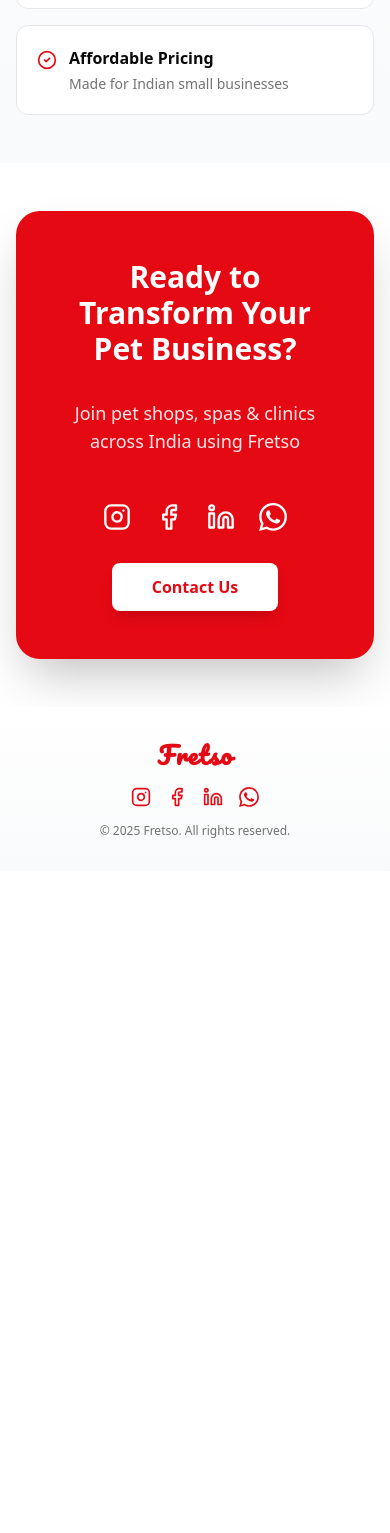
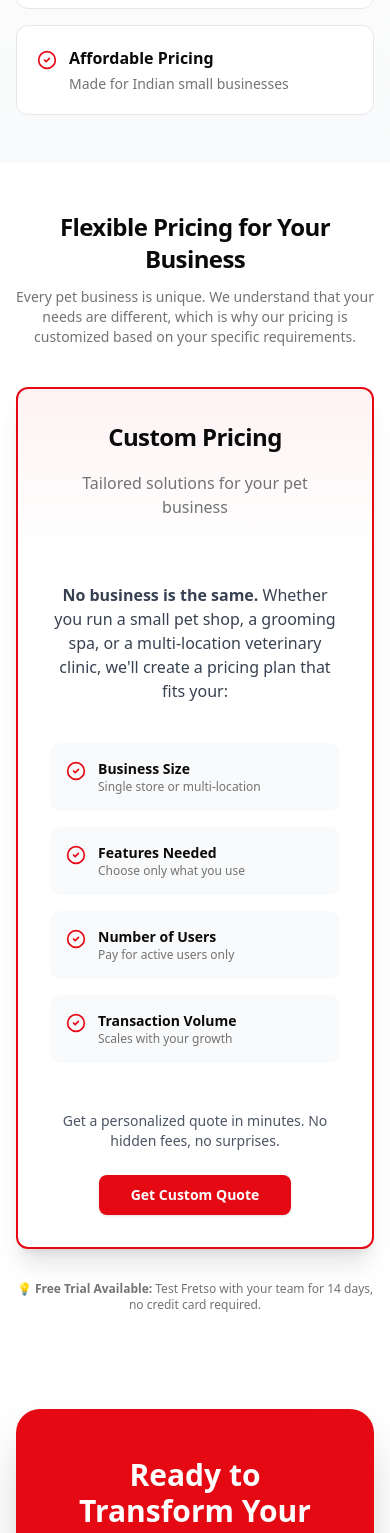
Before and after one commit to saurabhwebdev/fretsopos, a Next.js app: page / in a window 390 px wide. Shown: the part 3177-4710 px from the top of the page. Before the commit the page ends 4048 px from the top, so only its background shows below. Built offline with nearby package versions, Linux system fonts and the light colour scheme.

Commit message:
Add custom pricing section with navbar links and update SEO

```diff
--- a/app/page.tsx
+++ b/app/page.tsx
@@ -140,6 +140,9 @@
               <button onClick={() => scrollToSection('benefits')} className="text-xs lg:text-sm font-medium text-[#E50914] bg-white/90 px-3 lg:px-4 py-2 rounded-lg hover:bg-white hover:shadow-lg transition-all duration-300">
                 Benefits
               </button>
+              <button onClick={() => scrollToSection('pricing')} className="text-xs lg:text-sm font-medium text-[#E50914] bg-white/90 px-3 lg:px-4 py-2 rounded-lg hover:bg-white hover:shadow-lg transition-all duration-300">
+                Pricing
+              </button>
               <Button
                 size="sm"
                 onClick={() => scrollToSection('contact')}
@@ -182,6 +185,12 @@
                   className="text-sm font-medium text-[#E50914] bg-gray-50 px-4 py-3 rounded-lg hover:bg-gray-100 transition-all text-left"
                 >
                   Benefits
+                </button>
+                <button
+                  onClick={() => scrollToSection('pricing')}
+                  className="text-sm font-medium text-[#E50914] bg-gray-50 px-4 py-3 rounded-lg hover:bg-gray-100 transition-all text-left"
+                >
+                  Pricing
                 </button>
                 <Button
                   size="sm"
@@ -319,6 +328,86 @@
         </div>
       </section>
 
+      {/* Pricing Section */}
+      <section id="pricing" className="container mx-auto px-4 py-12 sm:py-16 md:py-20">
+        <div className="max-w-4xl mx-auto">
+          <div className="text-center mb-10 sm:mb-14">
+            <h3 className="text-2xl sm:text-3xl md:text-4xl font-bold tracking-tight mb-3">Flexible Pricing for Your Business</h3>
+            <p className="text-sm sm:text-base text-muted-foreground max-w-2xl mx-auto">
+              Every pet business is unique. We understand that your needs are different, which is why our pricing is customized based on your specific requirements.
+            </p>
+          </div>
+
+          <Card className="border-2 border-[#E50914] shadow-xl">
+            <CardHeader className="text-center p-8 sm:p-10 bg-gradient-to-b from-[#E50914]/5 to-white">
+              <CardTitle className="text-2xl sm:text-3xl md:text-4xl font-bold mb-3">Custom Pricing</CardTitle>
+              <CardDescription className="text-base sm:text-lg text-muted-foreground">
+                Tailored solutions for your pet business
+              </CardDescription>
+            </CardHeader>
+            <CardContent className="p-8 sm:p-10">
+              <div className="space-y-6">
+                <div className="text-center space-y-4">
+                  <p className="text-base sm:text-lg text-gray-700">
+                    <strong>No business is the same.</strong> Whether you run a small pet shop, a grooming spa, or a multi-location veterinary clinic, we'll create a pricing plan that fits your:
+                  </p>
+                </div>
+
+                <div className="grid grid-cols-1 sm:grid-cols-2 gap-4 pt-4">
+                  <div className="flex items-start gap-3 p-4 bg-gray-50 rounded-lg">
+                    <CheckCircle2 className="w-5 h-5 text-[#E50914] mt-0.5 flex-shrink-0" />
+                    <div>
+                      <p className="font-semibold text-sm sm:text-base">Business Size</p>
+                      <p className="text-xs sm:text-sm text-muted-foreground">Single store or multi-location</p>
+                    </div>
+                  </div>
+                  <div className="flex items-start gap-3 p-4 bg-gray-50 rounded-lg">
+                    <CheckCircle2 className="w-5 h-5 text-[#E50914] mt-0.5 flex-shrink-0" />
+                    <div>
+                      <p className="font-semibold text-sm sm:text-base">Features Needed</p>
+                      <p className="text-xs sm:text-sm text-muted-foreground">Choose only what you use</p>
+                    </div>
+                  </div>
+                  <div className="flex items-start gap-3 p-4 bg-gray-50 rounded-lg">
+                    <CheckCircle2 className="w-5 h-5 text-[#E50914] mt-0.5 flex-shrink-0" />
+                    <div>
+                      <p className="font-semibold text-sm sm:text-base">Number of Users</p>
+                      <p className="text-xs sm:text-sm text-muted-foreground">Pay for active users only</p>
+                    </div>
+                  </div>
+                  <div className="flex items-start gap-3 p-4 bg-gray-50 rounded-lg">
+                    <CheckCircle2 className="w-5 h-5 text-[#E50914] mt-0.5 flex-shrink-0" />
+                    <div>
+                      <p className="font-semibold text-sm sm:text-base">Transaction Volume</p>
+                      <p className="text-xs sm:text-sm text-muted-foreground">Scales with your growth</p>
+                    </div>
+                  </div>
+                </div>
+
+                <div className="pt-6 text-center">
+                  <p className="text-sm sm:text-base text-gray-600 mb-6">
+                    Get a personalized quote in minutes. No hidden fees, no surprises.
+                  </p>
+                  <Button
+                    size="lg"
+                    onClick={() => scrollToSection('contact')}
+                    className="bg-[#E50914] hover:bg-[#C40812] text-white font-semibold px-8 sm:px-10 py-5 sm:py-6 text-sm sm:text-base"
+                  >
+                    Get Custom Quote
+                  </Button>
+                </div>
+              </div>
+            </CardContent>
+          </Card>
+
+          <div className="mt-8 text-center">
+            <p className="text-xs sm:text-sm text-muted-foreground">
+              💡 <strong>Free Trial Available:</strong> Test Fretso with your team for 14 days, no credit card required.
+            </p>
+          </div>
+        </div>
+      </section>
+
       {/* CTA Section */}
       <section id="contact" className="container mx-auto px-4 py-12 sm:py-16 md:py-20 lg:py-32">
         <div className="bg-[#E50914] rounded-3xl p-12 sm:p-16 md:p-20 lg:p-24 text-center space-y-8 sm:space-y-10 shadow-2xl">
--- a/config/seo.ts
+++ b/config/seo.ts
@@ -6,7 +6,7 @@
   titleTemplate: "%s | Fretso",
 
   // Default Meta Description
-  description: "Complete management solution for Pet Shops, Pet Spas & Pet Clinics in India. Features include GST billing, inventory management, grooming appointments, and pet parent records. Built specifically for the Indian pet care industry.",
+  description: "Complete management solution for Pet Shops, Pet Spas & Pet Clinics in India. Features include GST billing, inventory management, grooming appointments, pet parent records, and custom pricing tailored to your business. Built specifically for the Indian pet care industry.",
 
   // Keywords
   keywords: [
@@ -24,7 +24,11 @@
     "pet appointment booking",
     "pet salon management",
     "pet health records",
-    "Bharat pet business"
+    "custom pet software pricing",
+    "affordable pet business software",
+    "flexible pet management pricing",
+    "Bharat pet business",
+    "multi-location pet store software"
   ],
 
   // Author & Creator
@@ -39,7 +43,7 @@
     alternateLocales: ["hi_IN"],
     siteName: "Fretso",
     title: "Fretso - Pet Business Management for India",
-    description: "Complete solution for Pet Shops, Pet Spas & Pet Clinics in India. Manage your pet business with ease.",
+    description: "Complete solution for Pet Shops, Pet Spas & Pet Clinics in India. Custom pricing for every business. GST billing, inventory, appointments & more.",
     images: [
       {
         url: "/og-image.png", // 1200x630 recommended
@@ -56,7 +60,7 @@
     site: "@fretso", // Update with actual Twitter handle
     creator: "@fretso",
     title: "Fretso - Pet Business Management for India",
-    description: "Complete solution for Pet Shops, Pet Spas & Pet Clinics in India.",
+    description: "Complete solution for Pet Shops, Pet Spas & Pet Clinics in India. Custom pricing tailored to your business needs.",
     images: ["/twitter-image.png"], // 1200x600 recommended
   },
 
@@ -151,6 +155,11 @@
     description: "Explore POS, Inventory Management, Appointments, Customer Records, Reports and more features designed for pet businesses.",
     keywords: ["pet POS system", "pet inventory", "appointment booking"],
   },
+  pricing: {
+    title: "Custom Pricing - Flexible Plans for Your Pet Business",
+    description: "Get custom pricing tailored to your pet business needs. No two businesses are the same - our pricing adapts to your size, features, and requirements.",
+    keywords: ["pet software pricing", "custom pet business pricing", "affordable pet management", "flexible pricing plans"],
+  },
   contact: {
     title: "Contact Us - Get Started with Fretso",
     description: "Ready to transform your pet business? Contact us to get started with Fretso today.",
```
